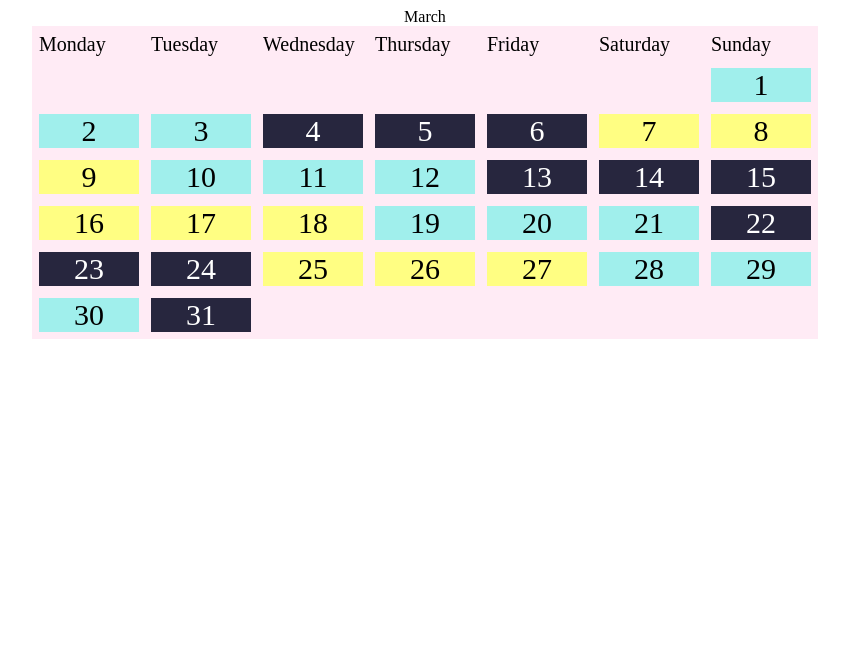
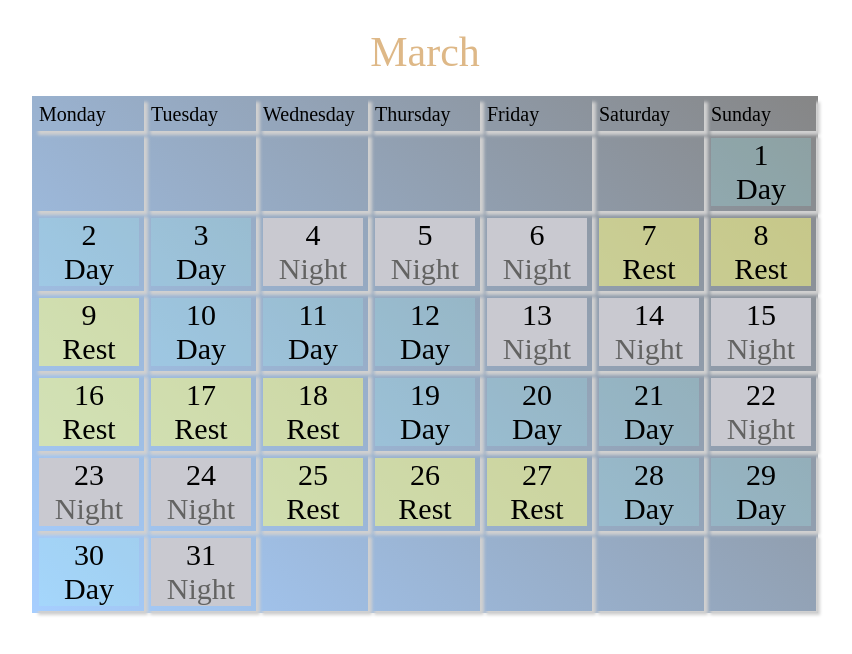
Before and after one commit to I-Smirnov/I-Smirnov.github.io, a plain HTML site: page calendar/index.html in a window 1280 px wide. Shown: the whole page, without its empty margins (215-1067 px from the left). Drawn offline with Linux system fonts and the light colour scheme.

Commit message:
Обновлен стиль календаря, hover

```diff
--- a/calendar/css/style.css
+++ b/calendar/css/style.css
@@ -1,6 +1,6 @@
 
 table {
-	background: #FFEBF5;
+	background: linear-gradient(45deg, #9bc8ffe3, #868686);
 	margin: 0 auto;
 }
 thead td {
@@ -11,22 +11,122 @@ thead td {
 td {
 	width: 100px;
 	padding: 5px;
+	box-shadow: 4px 4px 3px rgb(208, 208, 208);
 }
 .day {
-	background: #A0EFEC;
+	background: hsla(180, 71%, 78%, 0.23);
 }
 .night {
-	background: #27263E;
-	color: white;
+	background: #c9c9d0;
+	/* color: white; */
 }
 .rest {
-	background: #FFFE82;
+	background: #fffe8285;
 }
-
-
-
 .number {
 	display: block;
 	font-size: 30px;
 	text-align: center;
+	/* text-shadow: 0 1px rgba(202, 201, 201, 0.8); */
+	/* box-shadow: 18px 6px 8px rgba(239, 1, 1, 0.05); */
 }
+.text {
+	display: block;
+	/* font-size: 20px; */
+	color: #636362;
+}
+
+.month {
+	text-decoration: none;
+	font-size: 42px;
+	display: inline-block;
+	margin: 10px;
+	color: burlywood;
+	position: relative;
+	transition: .4s;
+}
+
+.month:before {
+	content: '';
+	top: 0;
+	position: absolute;
+	display: block;
+	height: 1px;
+	width: 100%;
+	background: #673AB7;
+	transition: 0.4s;
+	transform-origin: left;
+	transform: scale(0, 0);
+}
+.month:after {
+	content: '';
+	bottom: 0;
+	position: absolute;
+	display: block;
+	height: 1px;
+	width: 100%;
+	background: #2196F3;
+	transition: 0.4s;
+	transform-origin: right;
+	transform: scale(0, 0);
+}
+.month:hover span {
+	color: #90A5B0;
+}
+
+
+.month span {
+	text-decoration: none;
+	font-size: 42px;
+	display: inline-block;
+	margin: 10px;
+	color: burlywood;
+	position: relative;
+	transition: .4s;
+}
+
+.month span:before {
+	content: '';
+	left: -10px;
+	position: absolute;
+	display: block;
+	height: 100%;
+	width: 1px;
+	background: #673AB7;
+	transition: 0.4s;
+	transform-origin: bottom;
+	transform: scale(0, 0);
+}
+.month span:after {
+	content: '';
+	right: -10px;
+	top: 0;
+	position: absolute;
+	display: block;
+	height: 100%;
+	width: 1px;
+	background: #2196F3;
+	transition: 0.4s;
+	transform-origin: top;
+	transform: scale(0, 0);
+}
+
+
+.month:hover:before {
+	transform: scale(1, 1);
+	transform-origin: right;
+}
+.month:hover:after {
+	transform: scale(1, 1);
+	transform-origin: left;
+}
+
+
+.month:hover span:before {
+	transform: scale(1, 1);
+	transform-origin: top;
+}
+.month:hover span:after {
+	transform: scale(1, 1);
+	transform-origin: bottom;
+}
--- a/calendar/index.html
+++ b/calendar/index.html
@@ -8,7 +8,7 @@
 <body>
 
 	<table>
-		<caption>March</caption>
+		<caption><a class="month" href="#"><span>March</span></a></caption>
 		<thead>
 			<tr>
 				<td>Monday</td>
@@ -28,47 +28,47 @@
 				<td><span class="number"></span></td>
 				<td><span class="number"></span></td>
 				<td><span class="number"></span></td>
-				<td><span title="day" class="number day">1</span></td>
+				<td><span title="day" class="number day">1<span class="text"></span>Day</span></td>
 			</tr>
 			<tr>
-				<td><span title="day" class="number day">2</span></td>
-				<td><span title="day" class="number day">3</span></td>
-				<td><span title="night" class="number night">4</span></td>
-				<td><span title="night" class="number night">5</span></td>
-				<td><span title="night" class="number night">6</span></td>
-				<td><span title="rest" class="number rest">7</span></td>
-				<td><span title="rest" class="number rest">8</span></td>
+				<td><span title="day" class="number day">2<span class="text"></span>Day</span></td>
+				<td><span title="day" class="number day">3<span class="text"></span>Day</span></td>
+				<td><span title="night" class="number night">4<span class="text">Night</span></span></td>
+				<td><span title="night" class="number night">5<span class="text">Night</span></span></td>
+				<td><span title="night" class="number night">6<span class="text">Night</span></span></td>
+				<td><span title="rest" class="number rest">7<span class="text"></span>Rest</span></td>
+				<td><span title="rest" class="number rest">8<span class="text"></span>Rest</span></td>
 			</tr>
 			<tr>
-				<td><span title="rest" class="number rest">9</span></td>
-				<td><span title="day" class="number day">10</span></td>
-				<td><span title="day" class="number day">11</span></td>
-				<td><span title="day" class="number day">12</span></td>
-				<td><span title="night" class="number night">13</span></td>
-				<td><span title="night" class="number night">14</span></td>
-				<td><span title="night" class="number night">15</span></td>
+				<td><span title="rest" class="number rest">9<span class="text"></span>Rest</span></td>
+				<td><span title="day" class="number day">10<span class="text"></span>Day</span></td>
+				<td><span title="day" class="number day">11<span class="text"></span>Day</span></td>
+				<td><span title="day" class="number day">12<span class="text"></span>Day</span></td>
+				<td><span title="night" class="number night">13<span class="text">Night</span></span></td>
+				<td><span title="night" class="number night">14<span class="text">Night</span></span></td>
+				<td><span title="night" class="number night">15<span class="text">Night</span></span></td>
 			</tr>
 			<tr>
-				<td><span title="rest" class="number rest">16</span></td>
-				<td><span title="rest" class="number rest">17</span></td>
-				<td><span title="rest" class="number rest">18</span></td>
-				<td><span title="day" class="number day">19</span></td>
-				<td><span title="day" class="number day">20</span></td>
-				<td><span title="day" class="number day">21</span></td>
-				<td><span title="night" class="number night">22</span></td>
+				<td><span title="rest" class="number rest">16<span class="text"></span>Rest</span></td>
+				<td><span title="rest" class="number rest">17<span class="text"></span>Rest</span></td>
+				<td><span title="rest" class="number rest">18<span class="text"></span>Rest</span></td>
+				<td><span title="day" class="number day">19<span class="text"></span>Day</span></td>
+				<td><span title="day" class="number day">20<span class="text"></span>Day</span></td>
+				<td><span title="day" class="number day">21<span class="text"></span>Day</span></td>
+				<td><span title="night" class="number night">22<span class="text">Night</span></span></td>
 			</tr>
 			<tr>
-				<td><span title="night" class="number night">23</span></td>
-				<td><span title="night" class="number night">24</span></td>
-				<td><span title="rest" class="number rest">25</span></td>
-				<td><span title="rest" class="number rest">26</span></td>
-				<td><span title="rest" class="number rest">27</span></td>
-				<td><span title="day" class="number day">28</span></td>
-				<td><span title="day" class="number day">29</span></td>
+				<td><span title="night" class="number night">23<span class="text">Night</span></span></td>
+				<td><span title="night" class="number night">24<span class="text">Night</span></span></td>
+				<td><span title="rest" class="number rest">25<span class="text"></span>Rest</span></td>
+				<td><span title="rest" class="number rest">26<span class="text"></span>Rest</span></td>
+				<td><span title="rest" class="number rest">27<span class="text"></span>Rest</span></td>
+				<td><span title="day" class="number day">28<span class="text"></span>Day</span></td>
+				<td><span title="day" class="number day">29<span class="text"></span>Day</span></td>
 			</tr>
 			<tr>
-				<td><span title="day" class="number day">30</span></td>
-				<td><span title="night" class="number night">31</span></td>
+				<td><span title="day" class="number day">30<span class="text"></span>Day</span></td>
+				<td><span title="night" class="number night">31<span class="text">Night</span></span></td>
 				<td><span class="number"></span></td>
 				<td><span class="number"></span></td>
 				<td><span class="number"></span></td>
```
Also changed, not shown: index.html (+2 -2 lines).
